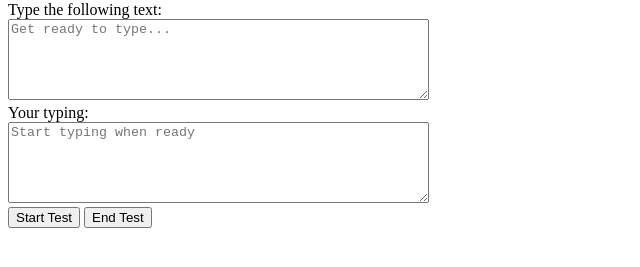
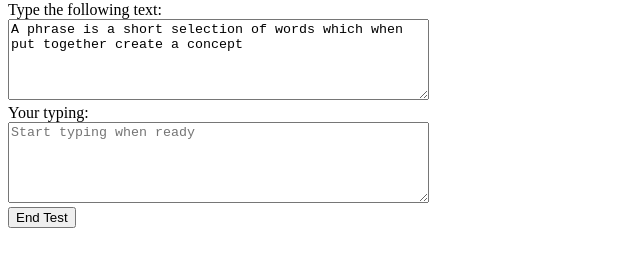
Before and after one commit to thleima/vanilla-typing-speed, a plain HTML site: page index.html in a window 1280 px wide. Both pictures are taken after a click on the button "Start Test". Shown: the part 79-346 px from the top of the page, without its empty margins (0-640 px from the left). Drawn offline with Linux system fonts and the light colour scheme.

Commit message:
start test function

```diff
--- a/index.html
+++ b/index.html
@@ -13,8 +13,7 @@
 
     <label for="userInput">Your typing:</label><br>
     <textarea id="userInput"  cols="50" rows="5" placeholder="Start typing when ready"></textarea><br>
-    <button onclick="startTest()">Start Test</button>
-        <button onclick="endTest()" id="btn">End Test</button>
+    <button onclick="startTest()" id="btn">Start Test</button>
     <div id="output"></div>
     <script src="./index.js"></script>
 </body>
--- a/index.js
+++ b/index.js
@@ -1,2 +1,21 @@
 let testTextArray = ["The quick brown fox jumps over the lazy dog", "A phrase is a short selection of words which when put together create a concept", "My mom drove me to school 5 minutes late on Thursday", "African elephant have bigger ears than Asian elephant", "My shoes are blue with yellow stripes and green stars on the front"];
 let startTime, endTime;
+
+function startTest() {
+  // Select a random sentence from the testTextArray
+  let randomIndex = Math.floor(Math.random() * testTextArray.length + 1)
+  document.getElementById("inputText").value = testTextArray[randomIndex];
+
+  // Reset results and timer
+  document.getElementById("output").innerHTML = "";
+  startTime = new Date().getTime();
+
+  // Change button text and functionality
+  var button = document.getElementById("btn");
+  button.innerHTML = "End Test";
+  button.onclick = endTest;
+          }
+
+function endTest(){
+  console.log('hello')
+}
```
